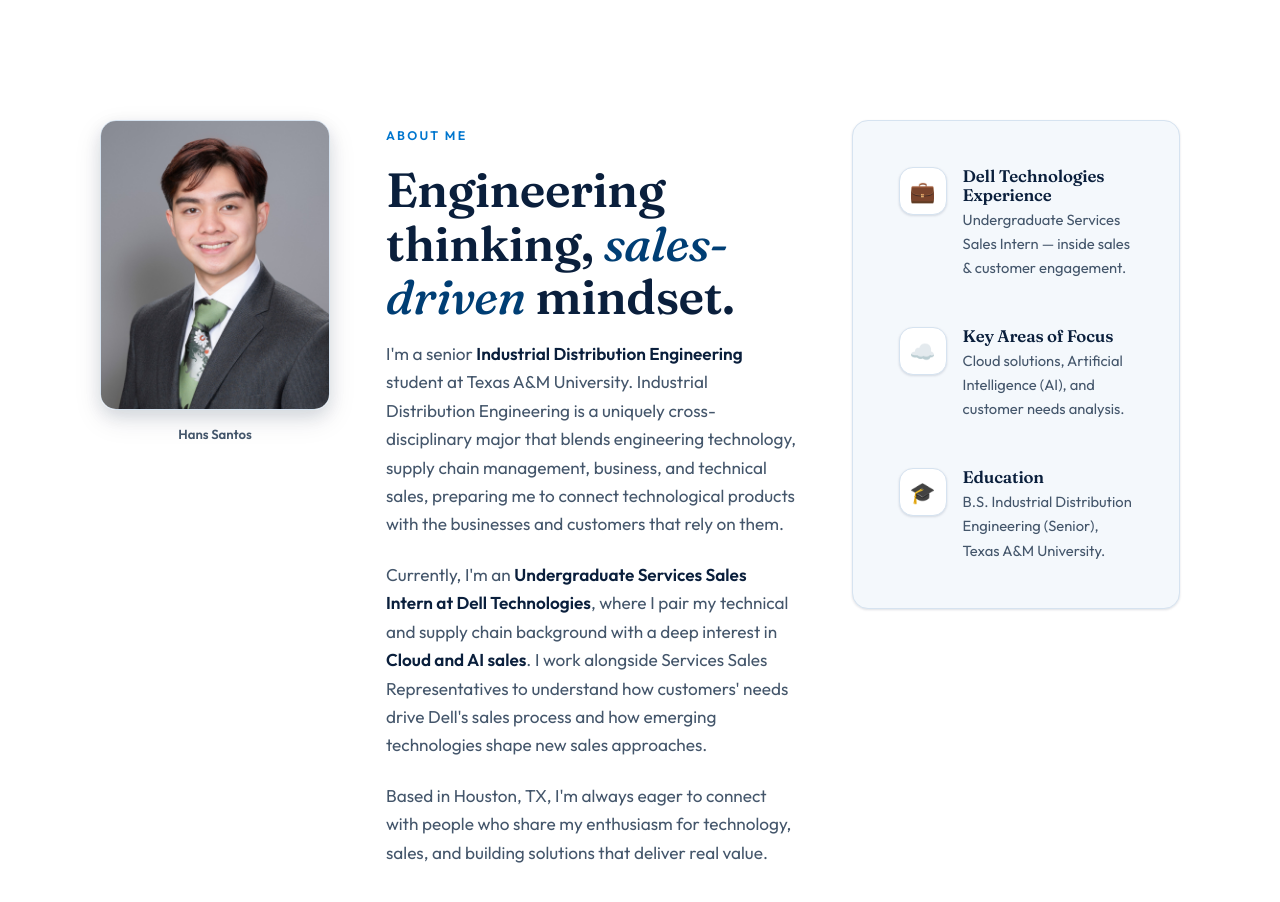
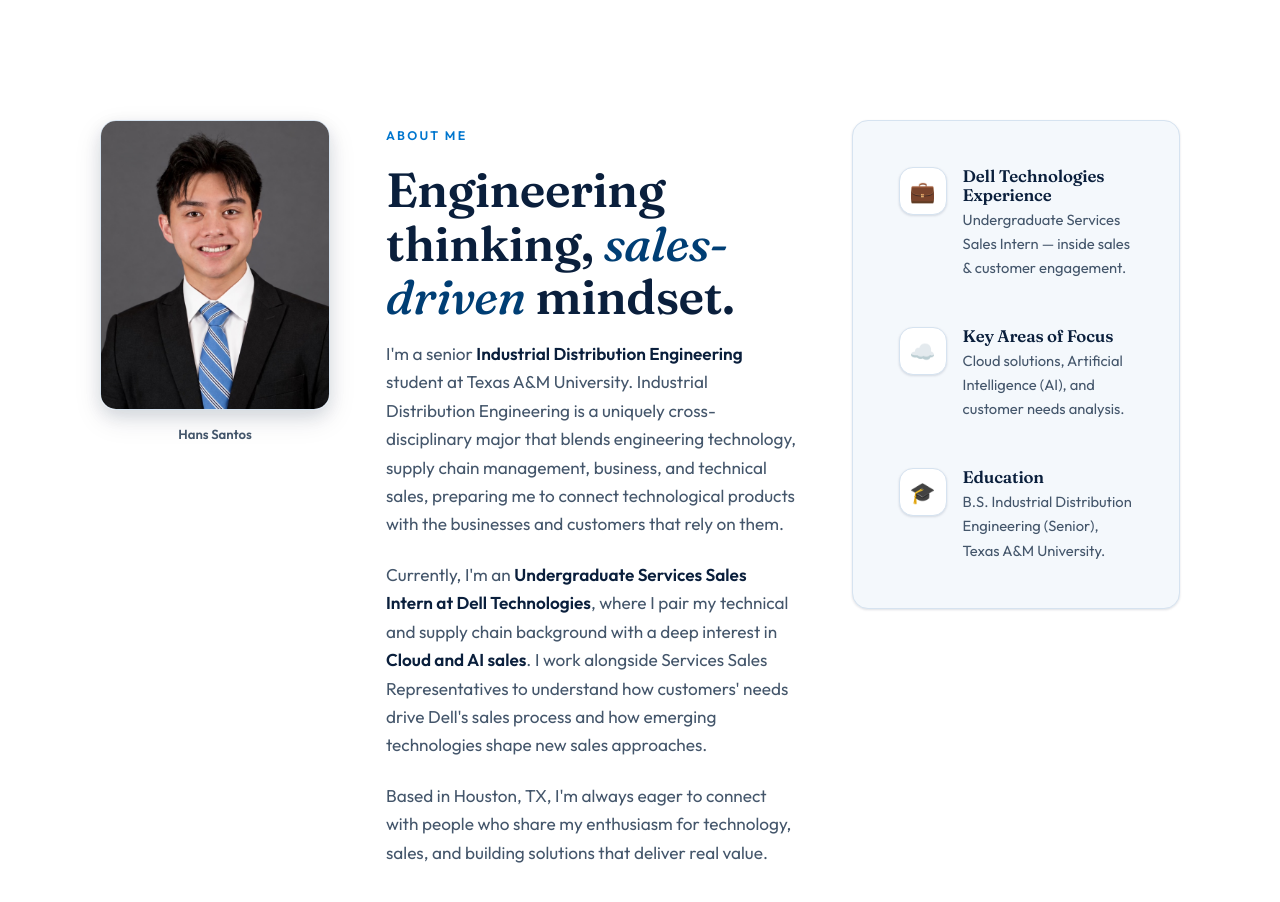
Before and after one commit to sioxu/hdsantos143, a plain HTML site: page index.html in a window 1280 px wide. Shown: the part 860-1762 px from the top of the page. Drawn offline with Linux system fonts and the light colour scheme.

Commit message:
Update index.html

```diff
--- a/index.html
+++ b/index.html
@@ -482,7 +482,7 @@
         <section id="about" aria-labelledby="about-title">
             <div class="container about-grid">
                 <div class="about-photo-wrap">
-                    <img class="about-photo" src="headshot.jpg" alt="Professional headshot of Hans Santos"
+                    <img class="about-photo" src="Headshot.png" alt="Professional headshot of Hans Santos"
                          onerror="this.outerHTML='&lt;div class=&quot;about-photo-ph&quot; role=&quot;img&quot; aria-label=&quot;Headshot placeholder&quot;&gt;&lt;div&gt;&lt;span class=&quot;ph-icon&quot;&gt;📷&lt;/span&gt;&lt;p&gt;Add your headshot:&lt;br&gt;&lt;code&gt;assets/headshot.jpg&lt;/code&gt;&lt;/p&gt;&lt;/div&gt;&lt;/div&gt;';">
                     <p class="about-photo-cap">Hans Santos</p>
                 </div>
```
